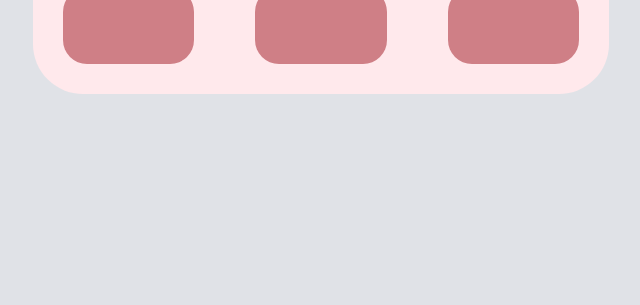
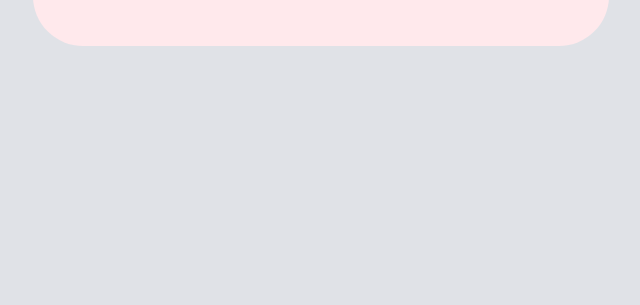
Before and after one commit to TunmiseCroissant/Inventory, a plain HTML site: page index.html in a window 1280 px wide. Shown: the part 511-816 px from the top of the page, without its empty margins (327-967 px from the left). Drawn offline with Linux system fonts and the light colour scheme.

Commit message:
removed the test items

```diff
--- a/index.html
+++ b/index.html
@@ -10,9 +10,6 @@
         <div id = "inventory">
             <h1>Your inventory</h1>
             <div class = "item" id = "add-button"> + New item</div>
-            <div class = "item"></div>
-            <div class = "item"></div>
-            <div class = "item"></div>
         </div>
         <dialog id = "item-editor">
             <div class = "dialog">
```
